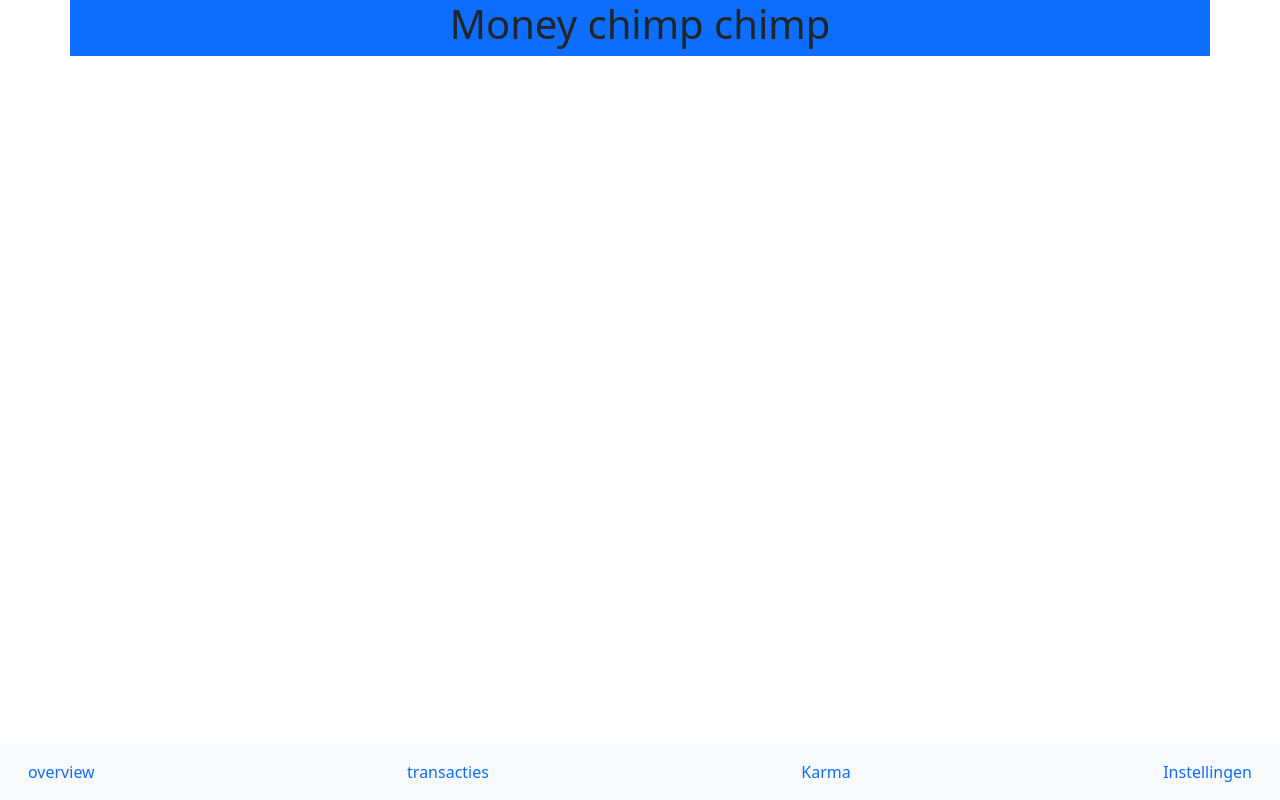
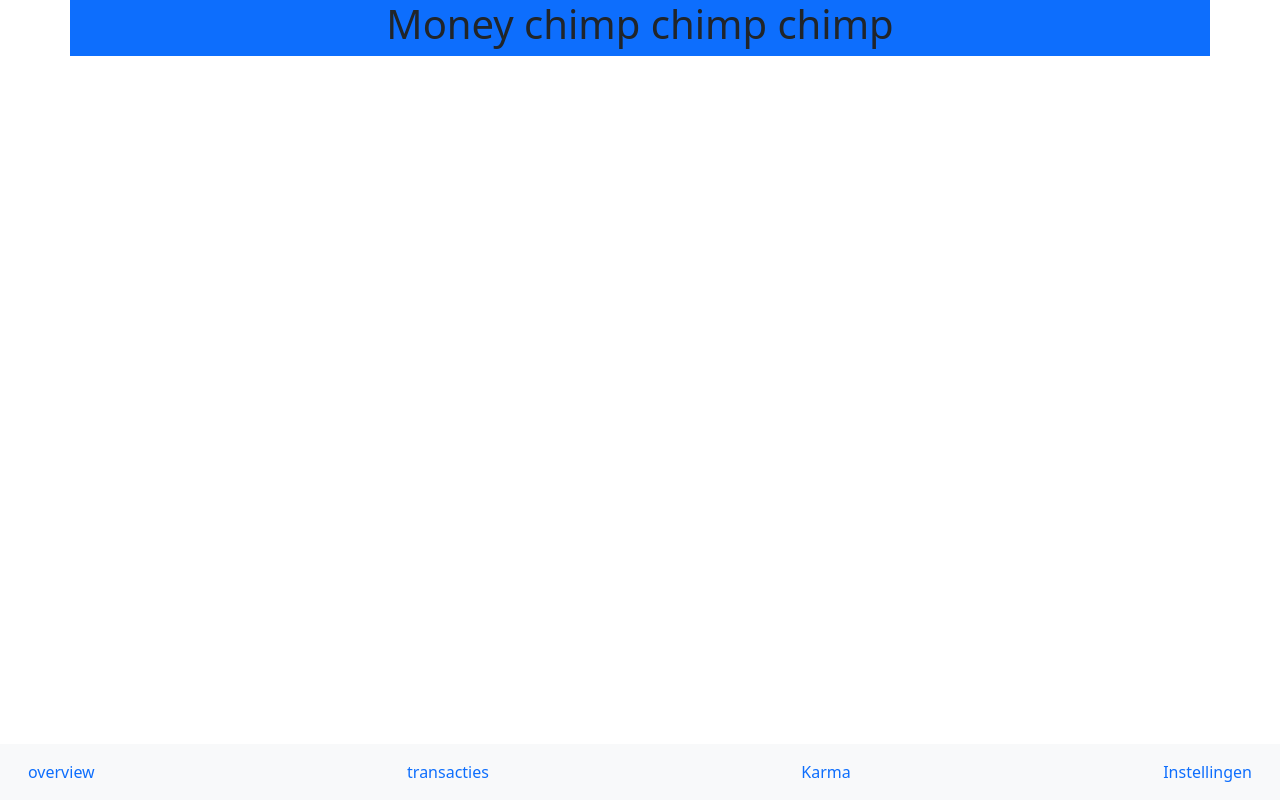
Before and after one commit to hicham-sahla/moneychimp, a plain HTML site: page index.html in a window 1280 px wide. Drawn offline with nearby package versions, Linux system fonts and the light colour scheme.

Commit message:
first commit

```diff
--- a/index.html
+++ b/index.html
@@ -16,7 +16,7 @@
     <div class="container bg-primary">
         <div class="row">
             <div class="col-12">
-                <h1 class="text-center">Money chimp chimp</h1>
+                <h1 class="text-center">Money chimp chimp chimp</h1>
             </div>
         </div>
     </div>
```
